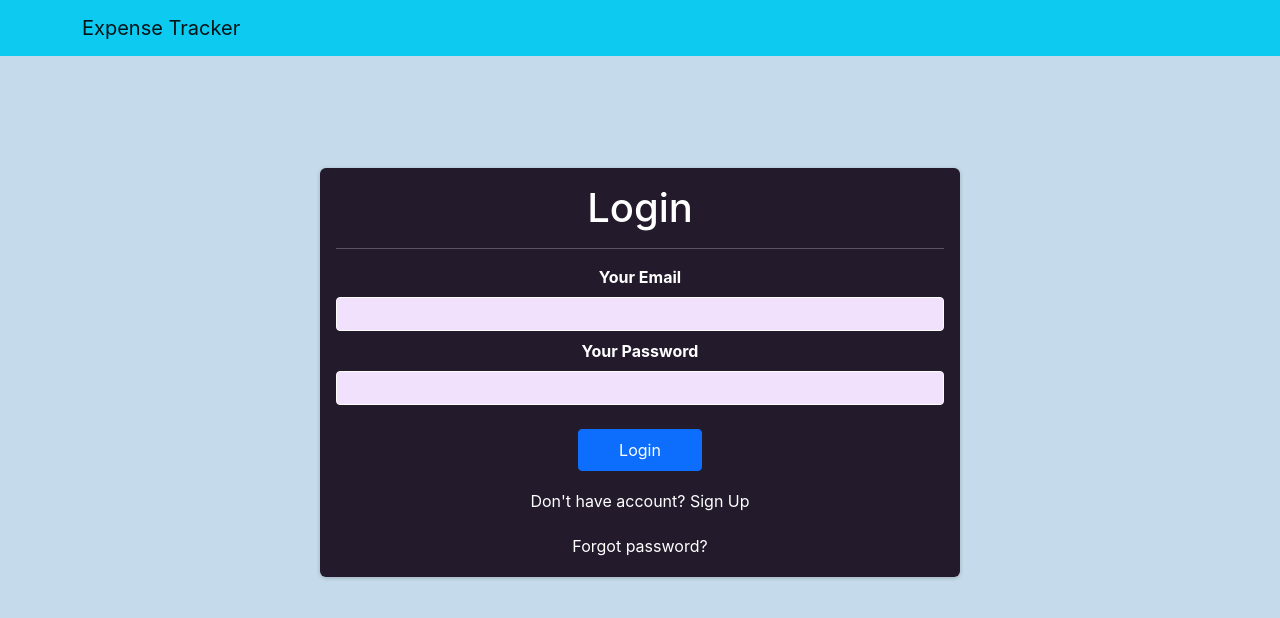
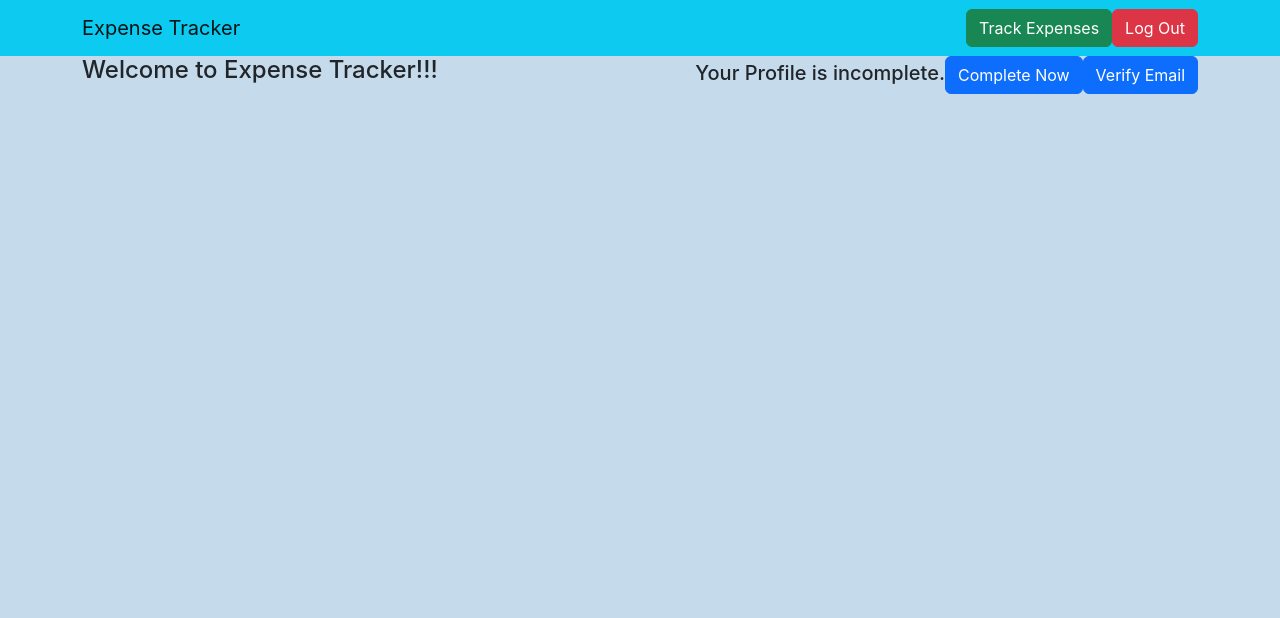
Before and after one commit to Rajat124/expense-tracker, a React (Create React App) app: page /home in a window 1280 px wide. Before the commit this address led to /auth. Shown: the top 618 px of the page. Built offline with nearby package versions, Linux system fonts and the light colour scheme; sample sign-in values are in the browser's storage.

Commit message:
Implementing Expense traker State with Redux

```diff
--- a/package.json
+++ b/package.json
@@ -3,6 +3,7 @@
   "version": "0.1.0",
   "private": true,
   "dependencies": {
+    "@reduxjs/toolkit": "^1.9.5",
     "@testing-library/jest-dom": "^5.17.0",
     "@testing-library/react": "^13.4.0",
     "@testing-library/user-event": "^13.5.0",
@@ -11,6 +12,7 @@
     "react": "^18.2.0",
     "react-bootstrap": "^2.8.0",
     "react-dom": "^18.2.0",
+    "react-redux": "^8.1.2",
     "react-router-dom": "^5.3.4",
     "react-scripts": "5.0.1",
     "web-vitals": "^2.1.4"
--- a/src/App.js
+++ b/src/App.js
@@ -5,27 +5,30 @@ import {
 } from "react-router-dom/cjs/react-router-dom.min";
 import "./App.css";
 import Authform from "./components/Auth/Authform";
-import { AuthContext } from "./context/context";
 import Home from "./components/pages/Home";
 import ProfilePage from "./components/pages/ProfilePage";
 import ForgotPass from "./components/pages/ForgotPass";
 import DailyExpenses from "./components/pages/Expense/DailyExpenses";
 import Root from "./components/Root";
+import { useSelector } from "react-redux";
+// import { AuthContext } from "./context/context";
 
 function App() {
-  const authCtx = AuthContext();
+  // const authCtx = AuthContext();
+
+  const isUserLoggedIn = useSelector((state) => state.auth.isUserLoggedIn);
 
   return (
     <Root>
       <Switch>
-        {/* <Route path="/"></Route> */}
+        {/* <Route path="/">{!authCtx.isUserLoggedIn && <Authform />}</Route> */}
         <Route path="/home">
-          {authCtx.isUserLoggedIn && <Home />}
-          {!authCtx.isUserLoggedIn && <Redirect to="/auth" />}
+          {isUserLoggedIn && <Home />}
+          {!isUserLoggedIn && <Redirect to="/auth" />}
         </Route>
         <Route path="/auth">
-          {!authCtx.isUserLoggedIn && <Authform />}
-          {authCtx.isUserLoggedIn && <Redirect to="/home" />}
+          {!isUserLoggedIn && <Authform />}
+          {isUserLoggedIn && <Redirect to="/home" />}
         </Route>
         <Route path="/forgotPass">
           <ForgotPass />
--- a/src/components/Auth/Authform.js
+++ b/src/components/Auth/Authform.js
@@ -1,6 +1,8 @@
 import React, { useRef, useState } from "react";
 import classes from "./Authform.module.css";
-import { AuthContext } from "../../context/context";
+import { useDispatch } from "react-redux";
+import { authAction } from "../../store/auth";
+// import { AuthContext } from "../../context/context";
 
 const Authform = () => {
   const [isLogin, setIsLogin] = useState(true);
@@ -9,7 +11,8 @@ const Authform = () => {
   const passwordInputRef = useRef();
   const confirmPasswordInputRef = useRef();
 
-  const authCtx = AuthContext();
+  // const authCtx = AuthContext();
+  const dispatch = useDispatch();
 
   const submitHandler = (e) => {
     e.preventDefault();
@@ -62,7 +65,8 @@ const Authform = () => {
           }
         })
         .then((data) => {
-          authCtx.login(data.idToken, data.email);
+          dispatch(authAction.login(data.idToken));
+          // authCtx.login(data.idToken, data.email);
           console.log("User has successfully operation ");
           console.log(data);
         })
--- a/src/components/pages/Expense/ExpenseInput.js
+++ b/src/components/pages/Expense/ExpenseInput.js
@@ -1,10 +1,14 @@
 import React, { useRef } from "react";
 import { Button, Form } from "react-bootstrap";
+import { useDispatch } from "react-redux";
+import { expenseAction } from "../../../store/expense";
 
 const ExpenseInput = (props) => {
   const amountInputRef = useRef();
   const descInputRef = useRef();
   const cateInputRef = useRef();
+
+  const dispatch = useDispatch();
 
   if (props.persistData) {
     amountInputRef.current.value = props.persistData.amount;
@@ -20,12 +24,12 @@ const ExpenseInput = (props) => {
 
     let data = {
       amount: amount,
+      id: Math.random().toString(),
       desc: desc,
       category: category,
-      id: Math.random().toString(),
     };
 
-    props.InputData(data);
+    dispatch(expenseAction.addingTheAmount(amount / 1));
 
     if (!props.isItemUpdate) {
       fetch(
@@ -34,7 +38,13 @@ const ExpenseInput = (props) => {
           method: "POST",
           body: JSON.stringify(data),
         }
-      );
+      )
+        .then((res) => {
+          return res.json();
+        })
+        .then((datas) => {
+          props.InputData({ ckey: datas.name, ...data });
+        });
     }
   };
 
@@ -42,8 +52,6 @@ const ExpenseInput = (props) => {
     const amount = amountInputRef.current.value;
     const desc = descInputRef.current.value;
     const category = cateInputRef.current.value;
-
-    console.log(amount, desc, category);
 
     let data = {
       amount: amount,
--- a/src/components/pages/Expense/RederList.js
+++ b/src/components/pages/Expense/RederList.js
@@ -5,7 +5,8 @@ const RederList = (props) => {
   //   console.log(props);
 
   const deleteItem = () => {
-    props.onDelete(props.id, props.ckey);
+    // props.onDelete(props.id, props.ckey);
+    props.onDelete(props);
   };
 
   const updateItem = () => {
--- a/src/components/pages/Header.js
+++ b/src/components/pages/Header.js
@@ -1,25 +1,45 @@
-import React from "react";
+import React, { useEffect } from "react";
 import { Button, Container, Nav, Navbar } from "react-bootstrap";
-import { AuthContext } from "../../context/context";
 import { NavLink } from "react-router-dom/cjs/react-router-dom.min";
+import { useDispatch, useSelector } from "react-redux";
+import { authAction } from "../../store/auth";
+// import { AuthContext } from "../../context/context";
 
 const Header = () => {
-  const authCtx = AuthContext();
+  // const authCtx = AuthContext();
+  const dispatch = useDispatch();
+
+  useEffect(() => {
+    dispatch(authAction.refresh());
+  }, []);
+
+  const isUserLoggedIn = useSelector((state) => state.auth.isUserLoggedIn);
+  const isExpenseLimitOff = useSelector(
+    (state) => state.expense.isExpenseLimitOff
+  );
+
+  const logOutHandler = () => {
+    dispatch(authAction.logout());
+  };
 
   return (
     <Navbar expand="lg" className="bg-info bg-body-tertiary">
       <Container>
-        <Navbar.Brand href="#home">Expense Tracker</Navbar.Brand>
-
+        <Navbar.Brand>Expense Tracker</Navbar.Brand>
         <Nav>
-          {authCtx.isUserLoggedIn && (
+          {isUserLoggedIn && isExpenseLimitOff && (
+            // <NavLink>
+            <Button variant="success">Activate Premium</Button>
+            // </NavLink>
+          )}
+          {isUserLoggedIn && (
             <NavLink to="/expense">
               <Button variant="success">Track Expenses</Button>
             </NavLink>
           )}
-          {authCtx.isUserLoggedIn && (
+          {isUserLoggedIn && (
             <NavLink to="/auth">
-              <Button variant="danger" onClick={authCtx.logout}>
+              <Button variant="danger" onClick={logOutHandler}>
                 Log Out
               </Button>
             </NavLink>
--- a/src/context/context.js
+++ b/src/context/context.js
@@ -1,34 +1,36 @@
-import React, { useContext, useState } from "react";
+// import React, { useContext, useState } from "react";
 
-const Auth = React.createContext();
+// const Auth = React.createContext();
 
-export const AuthContext = () => {
-  return useContext(Auth);
-};
+// export const AuthContext = () => {
+//   return useContext(Auth);
+// };
 
-const Context = (props) => {
-  const [token, setToken] = useState("");
+// const Context = (props) => {
+//   const [token, setToken] = useState("");
 
-  const userLoggedIn = !!token;
+//   const userLoggedIn = !!token;
 
-  const login = (token, email) => {
-    setToken(token);
-    localStorage.setItem("token", token);
-  };
+//   const login = (token, email) => {
+//     console.log(token);
 
-  const logout = () => {
-    setToken(null);
-    localStorage.removeItem("token");
-  };
+//     setToken(token);
+//     localStorage.setItem("token", token);
+//   };
 
-  let contextValue = {
-    token: token,
-    isUserLoggedIn: userLoggedIn,
-    login: login,
-    logout: logout,
-  };
+//   const logout = () => {
+//     setToken(null);
+//     localStorage.removeItem("token");
+//   };
 
-  return <Auth.Provider value={contextValue}>{props.children}</Auth.Provider>;
-};
+//   let contextValue = {
+//     token: token,
+//     isUserLoggedIn: userLoggedIn,
+//     login: login,
+//     logout: logout,
+//   };
 
-export default Context;
+//   return <Auth.Provider value={contextValue}>{props.children}</Auth.Provider>;
+// };
+
+// export default Context;
--- a/src/index.js
+++ b/src/index.js
@@ -2,14 +2,18 @@ import React from "react";
 import ReactDOM from "react-dom/client";
 import "./index.css";
 import App from "./App";
-import Context from "./context/context";
+// import Context from "./context/context";
 import { BrowserRouter } from "react-router-dom";
+import { Provider } from "react-redux";
+import store from "./store";
 
 const root = ReactDOM.createRoot(document.getElementById("root"));
 root.render(
-  <Context>
+  // <Context>
+  <Provider store={store}>
     <BrowserRouter>
       <App />
     </BrowserRouter>
-  </Context>
+  </Provider>
+  // </Context>
 );
--- /dev/null
+++ b/src/store/auth.js
@@ -0,0 +1,32 @@
+import { createSlice } from "@reduxjs/toolkit";
+
+const intialtokenValue = localStorage.getItem("token");
+
+const intialAuthValue = {
+  // token: "",
+  isUserLoggedIn: false,
+  userID: "",
+};
+
+const authSlice = createSlice({
+  name: "auth",
+  initialState: intialAuthValue,
+  reducers: {
+    login(state, action) {
+      localStorage.setItem("token", action.payload);
+      state.isUserLoggedIn = true;
+      // state.token = action.payload;
+    },
+    logout(state) {
+      state.isUserLoggedIn = false;
+      localStorage.removeItem("token");
+    },
+    refresh(state) {
+      state.isUserLoggedIn = !!intialtokenValue;
+    },
+  },
+});
+
+export const authAction = authSlice.actions;
+
+export default authSlice;
--- /dev/null
+++ b/src/store/expense.js
@@ -0,0 +1,43 @@
+import { createSlice } from "@reduxjs/toolkit";
+
+const initialExpenseState = {
+  expenseAmount: 0,
+  isExpenseLimitOff: false,
+};
+
+const expenseSlice = createSlice({
+  name: "expense",
+  initialState: initialExpenseState,
+  reducers: {
+    addingTheAmount(state, actions) {
+      state.expenseAmount = state.expenseAmount + actions.payload;
+      if (state.expenseAmount >= 10000) {
+        state.isExpenseLimitOff = true;
+      }
+      console.log(state.isExpenseLimitOff);
+
+      console.log(state.expenseAmount);
+    },
+    deleteTheAmount(state, actions) {
+      state.expenseAmount = state.expenseAmount - actions.payload;
+      console.log(state.expenseAmount);
+    },
+    updateTheAmount(state, actions) {
+      //   console.log(actions.payload);
+
+      state.expenseAmount =
+        state.expenseAmount - actions.payload.prevItemAmount;
+      state.expenseAmount =
+        state.expenseAmount + actions.payload.currentItemAmount;
+
+      if (state.expenseAmount < 10000) {
+        state.isExpenseLimitOff = false;
+      }
+      console.log(state.expenseAmount);
+    },
+  },
+});
+
+export const expenseAction = expenseSlice.actions;
+
+export default expenseSlice;
--- /dev/null
+++ b/src/store/index.js
@@ -0,0 +1,9 @@
+import { configureStore } from "@reduxjs/toolkit";
+import authSlice from "./auth";
+import expenseSlice from "./expense";
+
+const store = configureStore({
+  reducer: { auth: authSlice.reducer, expense: expenseSlice.reducer },
+});
+
+export default store;
```
Also changed, not shown: src/components/pages/Expense/DailyExpenses.js (+24 -8 lines), 1 other file (tests, documents, lock files or other folders).
